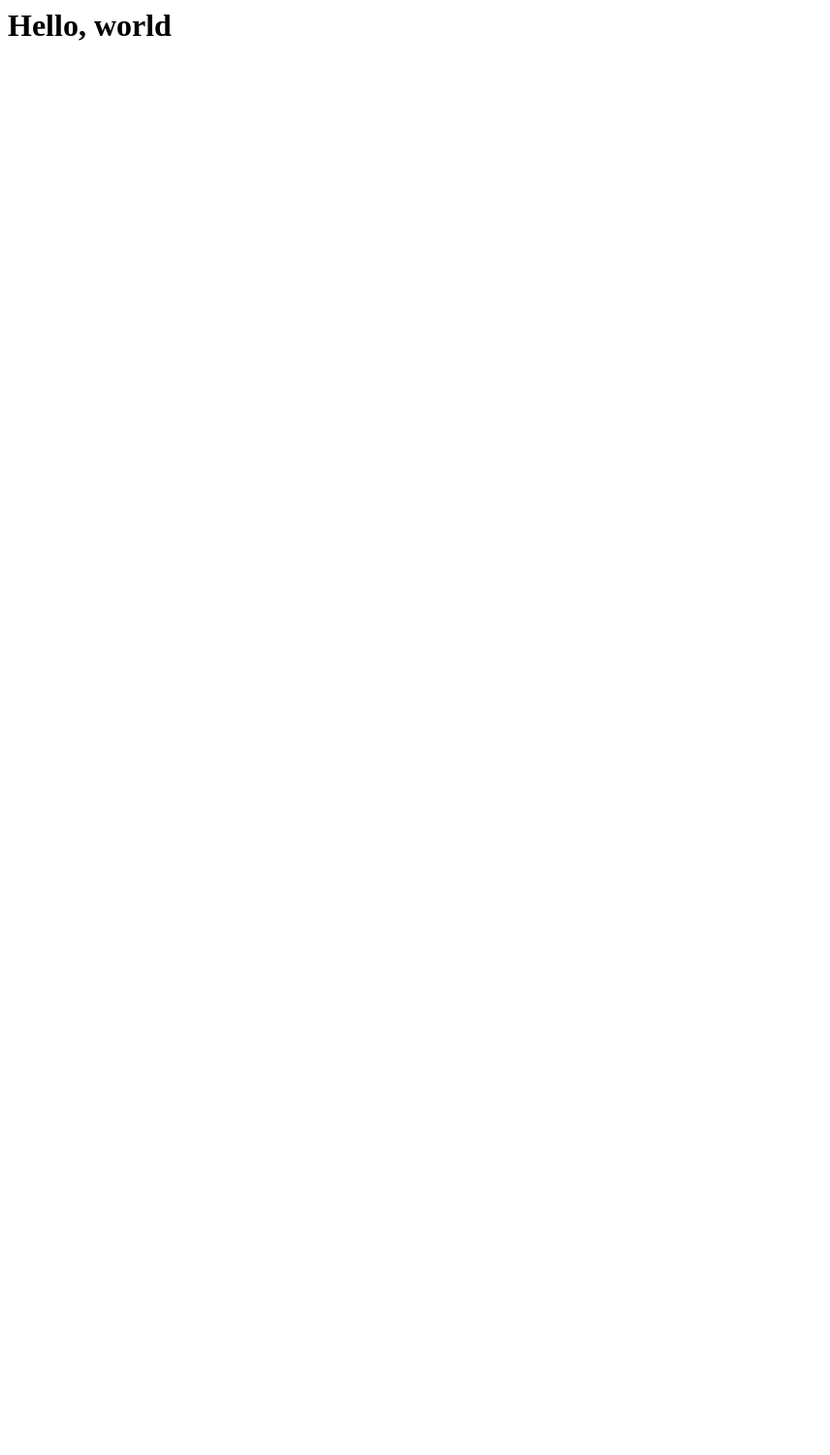
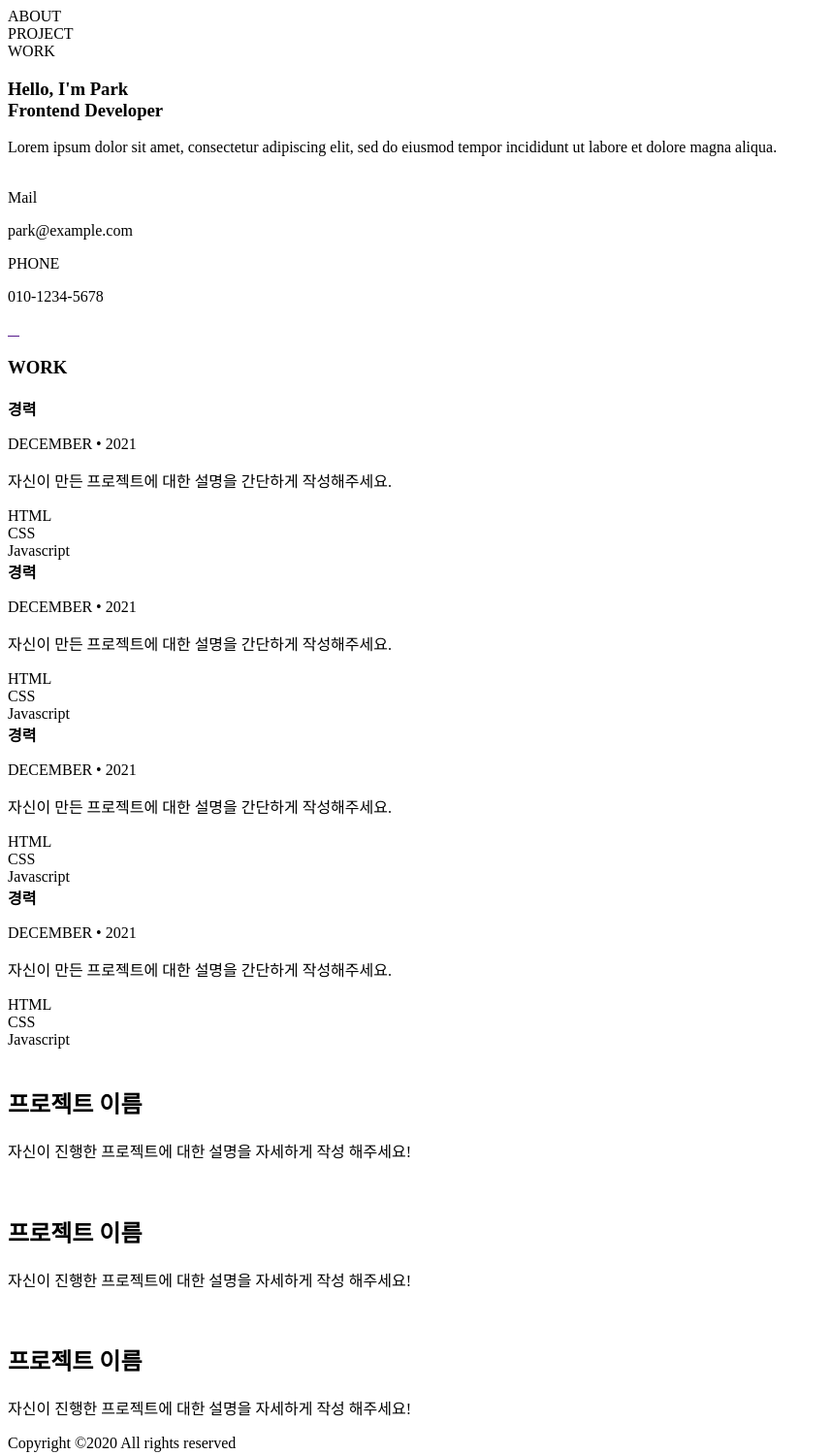
Before and after one commit to yw9142/Goorm-HTML-CSS-Source, a plain HTML site: page index.html in a window 1280 px wide. Shown: the whole page at 97% size, without its empty margins (0-856 px from the left). Before the commit the page ends 800 px from the top, so only its background shows below. Drawn offline with Linux system fonts and the light colour scheme.

Commit message:
HTML 마무리 코드

```diff
--- a/index.html
+++ b/index.html
@@ -1,7 +1,148 @@
+<!DOCTYPE html>
+<html lang="en">
+
 <head>
-    <title>Introduce HTML</title>
-  </head>
+  <meta charset="UTF-8">
+  <meta http-equiv="X-UA-Compatible" content="IE=edge">
+  <meta name="viewport" content="width=device-width, initial-scale=1.0">
+  <title>Portfolio</title>
+</head>
 
-  <body>
-    <h1>Hello, world</h1>
-  </body>
+<body>
+  <header>
+    <div>ABOUT</div>
+    <div>PROJECT</div>
+    <div>WORK</div>
+  </header>
+
+  <section>
+    <article>
+      <div>
+        <h1>Hello, I'm Park<br />Frontend Developer</h1>
+        <p>Lorem ipsum dolor sit amet, consectetur adipiscing elit, sed do eiusmod tempor incididunt ut labore et dolore
+          magna aliqua.</p>
+      </div>
+
+      <div>
+        <img src="" />
+      </div>
+
+      <div>
+        Mail
+        <p>park@example.com</p>
+      </div>
+
+      <div>
+        PHONE
+        <p>010-1234-5678</p>
+      </div>
+
+      <div>
+        <a href="">
+          <img src="" />
+          <img src="" />
+          <img src="" />
+          <img src="" />
+        </a>
+      </div>
+    </article>
+
+    <article>
+      <h1>WORK</h1>
+
+      <div>
+        <div>
+          <strong>경력</strong>
+          <p>DECEMBER • 2021</p>
+        </div>
+        <div>
+          <p>자신이 만든 프로젝트에 대한 설명을 간단하게 작성해주세요.</p>
+          <div>
+            <div>HTML</div>
+            <div>CSS</div>
+            <div>Javascript</div>
+          </div>
+        </div>
+      </div>
+
+      <div>
+        <div>
+          <strong>경력</strong>
+          <p>DECEMBER • 2021</p>
+        </div>
+        <div>
+          <p>자신이 만든 프로젝트에 대한 설명을 간단하게 작성해주세요.</p>
+          <div>
+            <div>HTML</div>
+            <div>CSS</div>
+            <div>Javascript</div>
+          </div>
+        </div>
+      </div>
+
+      <div>
+        <div>
+          <strong>경력</strong>
+          <p>DECEMBER • 2021</p>
+        </div>
+        <div>
+          <p>자신이 만든 프로젝트에 대한 설명을 간단하게 작성해주세요.</p>
+          <div>
+            <div>HTML</div>
+            <div>CSS</div>
+            <div>Javascript</div>
+          </div>
+        </div>
+      </div>
+
+      <div>
+        <div>
+          <strong>경력</strong>
+          <p>DECEMBER • 2021</p>
+        </div>
+        <div>
+          <p>자신이 만든 프로젝트에 대한 설명을 간단하게 작성해주세요.</p>
+          <div>
+            <div>HTML</div>
+            <div>CSS</div>
+            <div>Javascript</div>
+          </div>
+        </div>
+      </div>
+    </article>
+
+    <article>
+      <div>
+        <img src=""/>
+        <div>
+          <h2>프로젝트 이름</h2>
+          <p>자신이 진행한 프로젝트에 대한 설명을 자세하게 작성 해주세요!</p>
+        </div>
+      </div>
+
+      <div>
+        <img src=""/>
+        <div>
+          <h2>프로젝트 이름</h2>
+          <p>자신이 진행한 프로젝트에 대한 설명을 자세하게 작성 해주세요!</p>
+        </div>
+      </div>
+
+      <div>
+        <img src=""/>
+        <div>
+          <h2>프로젝트 이름</h2>
+          <p>자신이 진행한 프로젝트에 대한 설명을 자세하게 작성 해주세요!</p>
+        </div>
+      </div>
+    </article>
+  </section>
+
+  <footer>
+    <div>
+      Copyright ©2020 All rights reserved
+    </div>
+  </footer>
+</body>
+
+</html>
```
